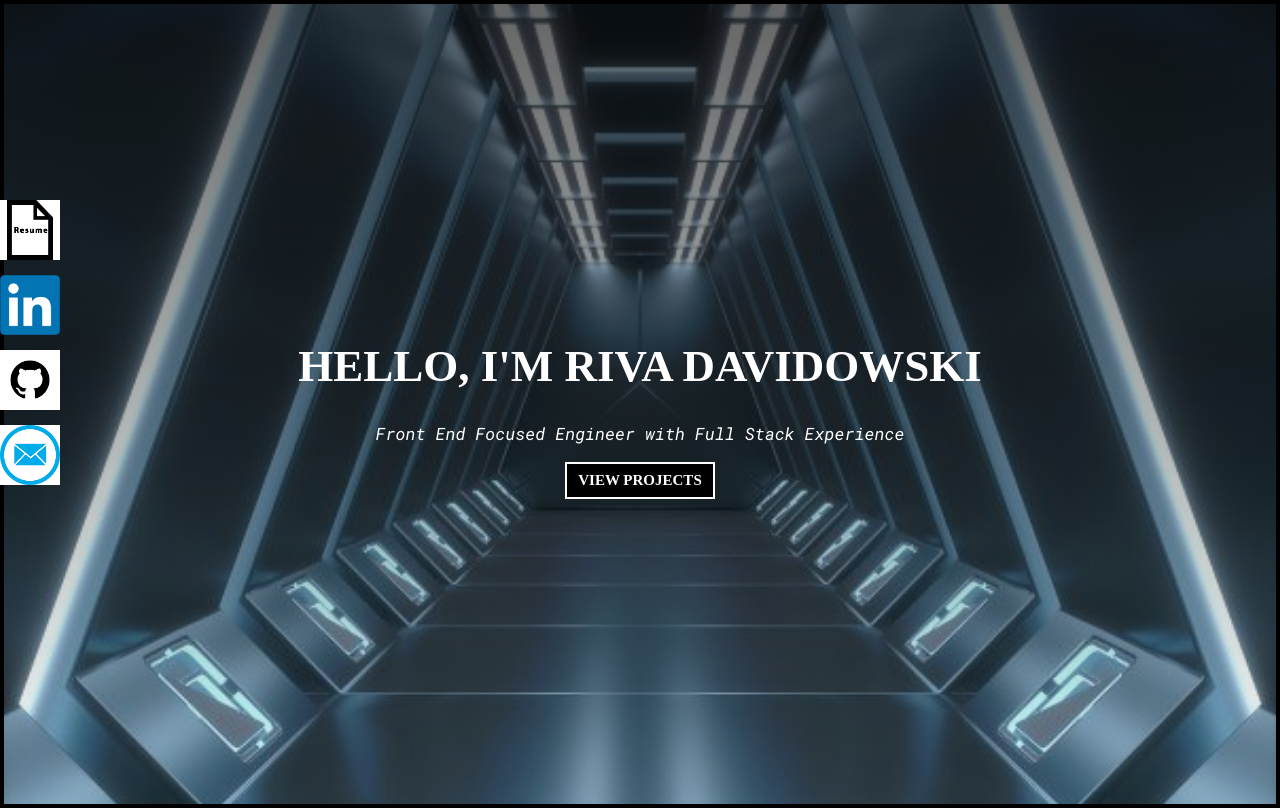
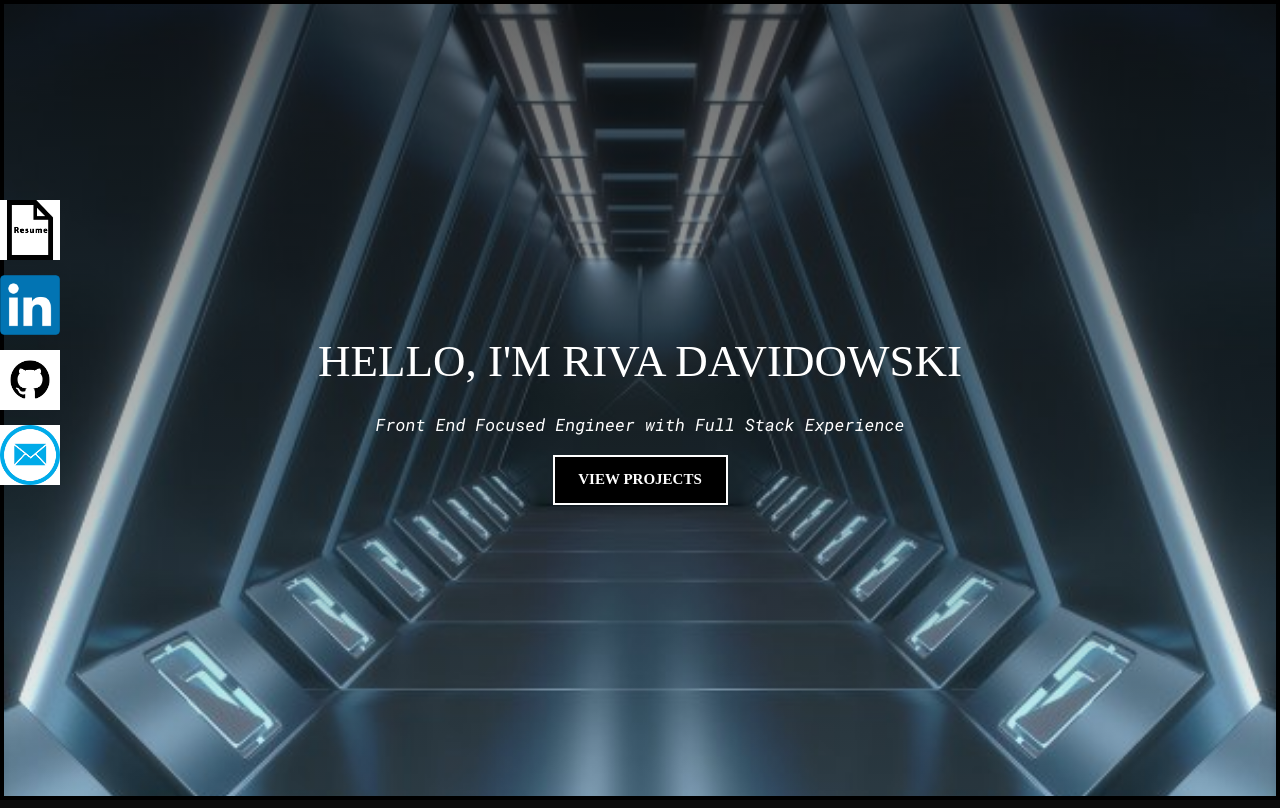
Before and after one commit to RivaD2/riva-portfolio, a React (Create React App) app: page / in a window 1280 px wide. Built offline with nearby package versions, Linux system fonts and the light colour scheme; a web font is replaced by a local one.

Commit message:
aintialized  MaterializeCSS

```diff
--- a/package.json
+++ b/package.json
@@ -6,6 +6,7 @@
     "@testing-library/jest-dom": "^4.2.4",
     "@testing-library/react": "^9.5.0",
     "@testing-library/user-event": "^7.2.1",
+    "materialize-css": "^1.0.0-rc.2",
     "react": "^16.13.1",
     "react-dom": "^16.13.1",
     "react-scripts": "3.4.3"
--- a/public/index.html
+++ b/public/index.html
@@ -10,6 +10,7 @@
       content="Web site created using create-react-app"
     />
     <link rel="apple-touch-icon" href="%PUBLIC_URL%/logo192.png" />
+    <link href="https://fonts.googleapis.com/icon?family=Material+Icons" rel="stylesheet">
     <link href="https://fonts.googleapis.com/css2?family=Wallpoet&display=swap" rel="stylesheet">
     <link href="https://fonts.googleapis.com/css2?family=Roboto+Mono:ital@1&display=swap" rel="stylesheet">
 
--- a/src/App.css
+++ b/src/App.css
@@ -37,7 +37,7 @@ body {
   align-items:center;
   justify-content:center;
   align-items:center;
-  font-size:45px;
+  font-size:3rem;
 
 }
 
@@ -56,7 +56,8 @@ body {
   text-align: center;
   margin:0 auto;
   display: block;
-  width: 150px;
+  height:50px;
+  width: 175px;
   padding: 8px;
   color: #fff;
   border: 2px solid #fff;
--- a/src/App.js
+++ b/src/App.js
@@ -1,7 +1,7 @@
 import React from 'react';
 //import Projects from "./Projects";
 import './App.css';
-
+import 'materialize-css/dist/css/materialize.min.css';
 function App() {
   return (
     <div className="App">
```
Also changed, not shown: 1 other file (tests, documents, lock files or other folders).
